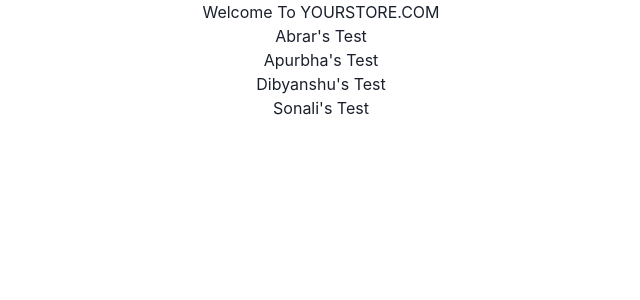
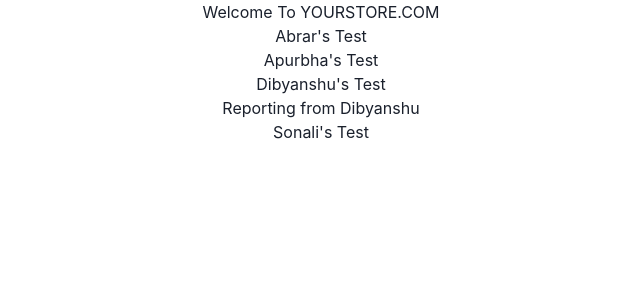
Before and after one commit to heyabrar/ShoppingParadise, a React (Create React App) app in the folder your-store-app/: page / in a window 1280 px wide. Shown: the top 300 px of the page, without its empty margins (319-959 px from the left). Built offline with nearby package versions, Linux system fonts and the light colour scheme.

Commit message:
push first code

```diff
--- a/your-store-app/src/Dibyanshu/Components/Test.jsx
+++ b/your-store-app/src/Dibyanshu/Components/Test.jsx
@@ -2,6 +2,7 @@
     return (
         <>
         <h1>Dibyanshu's Test</h1>
+        <h1> Reporting from Dibyanshu</h1>
         </>
     )
 }
```
